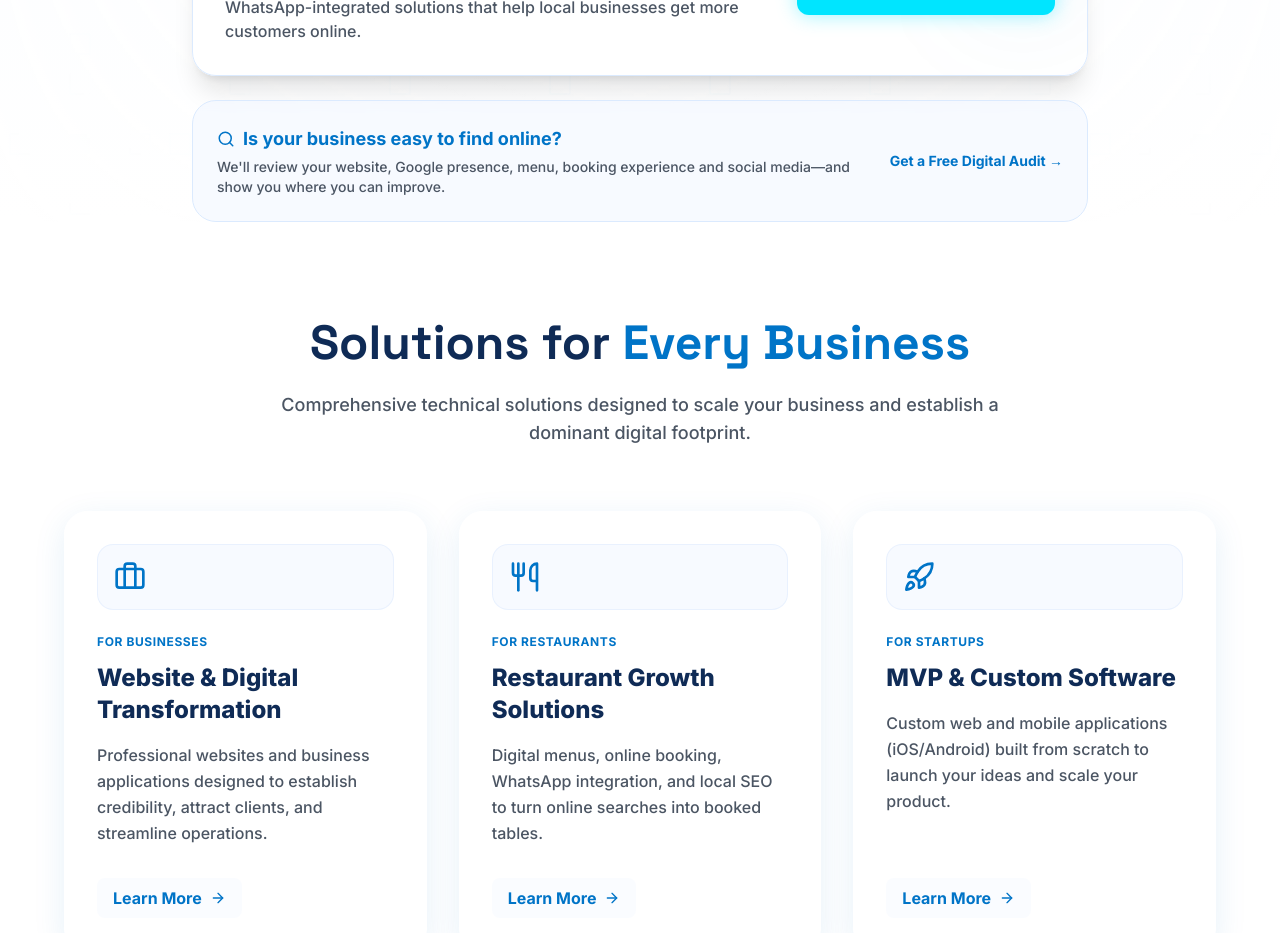
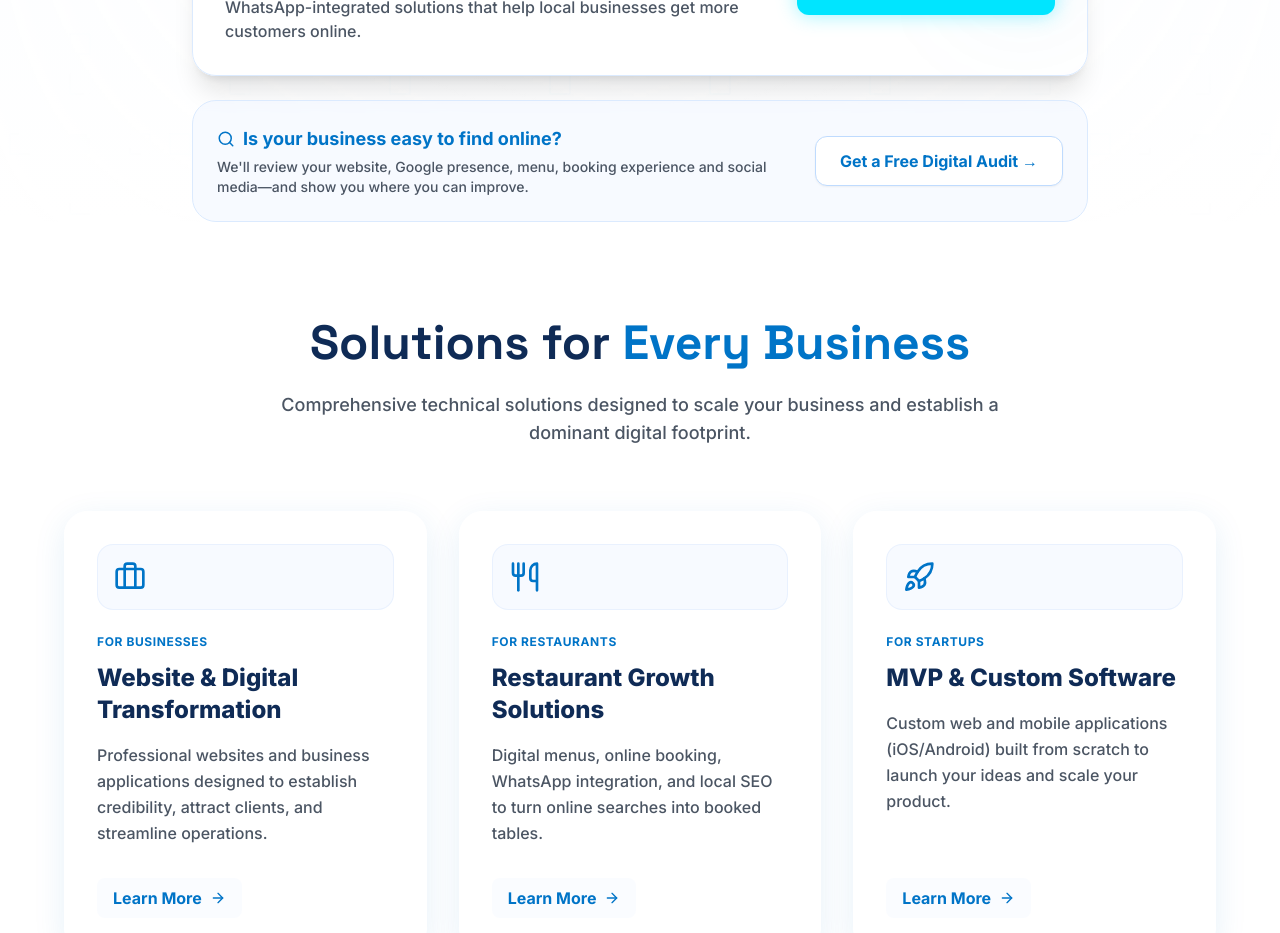
Before and after one commit to ysmjone-max/ysmtechnologies, a Next.js app: page / in a window 1280 px wide. Shown: the part 800-1733 px from the top of the page. Built offline with nearby package versions, Linux system fonts and the light colour scheme.

Commit message:
style: update digital audit link to appear as a solid button

```diff
--- a/components/Hero.tsx
+++ b/components/Hero.tsx
@@ -84,9 +84,11 @@ export default function Hero() {
                   {t('hero.auditDesc')}
                 </p>
               </div>
-              <a href="#contact" className="text-primary font-bold hover:underline whitespace-nowrap flex items-center gap-1 text-sm">
-                {t('hero.auditBtn')}
-              </a>
+              <div className="w-full md:w-auto">
+                <a href="#contact" className="block w-full md:w-auto text-center px-6 py-3 bg-white text-primary border border-blue-200 font-bold rounded-xl hover:bg-blue-50 transition-all whitespace-nowrap shadow-sm hover:shadow-md hover:-translate-y-1">
+                  {t('hero.auditBtn')}
+                </a>
+              </div>
             </motion.div>
           </motion.div>
         </div>
```
